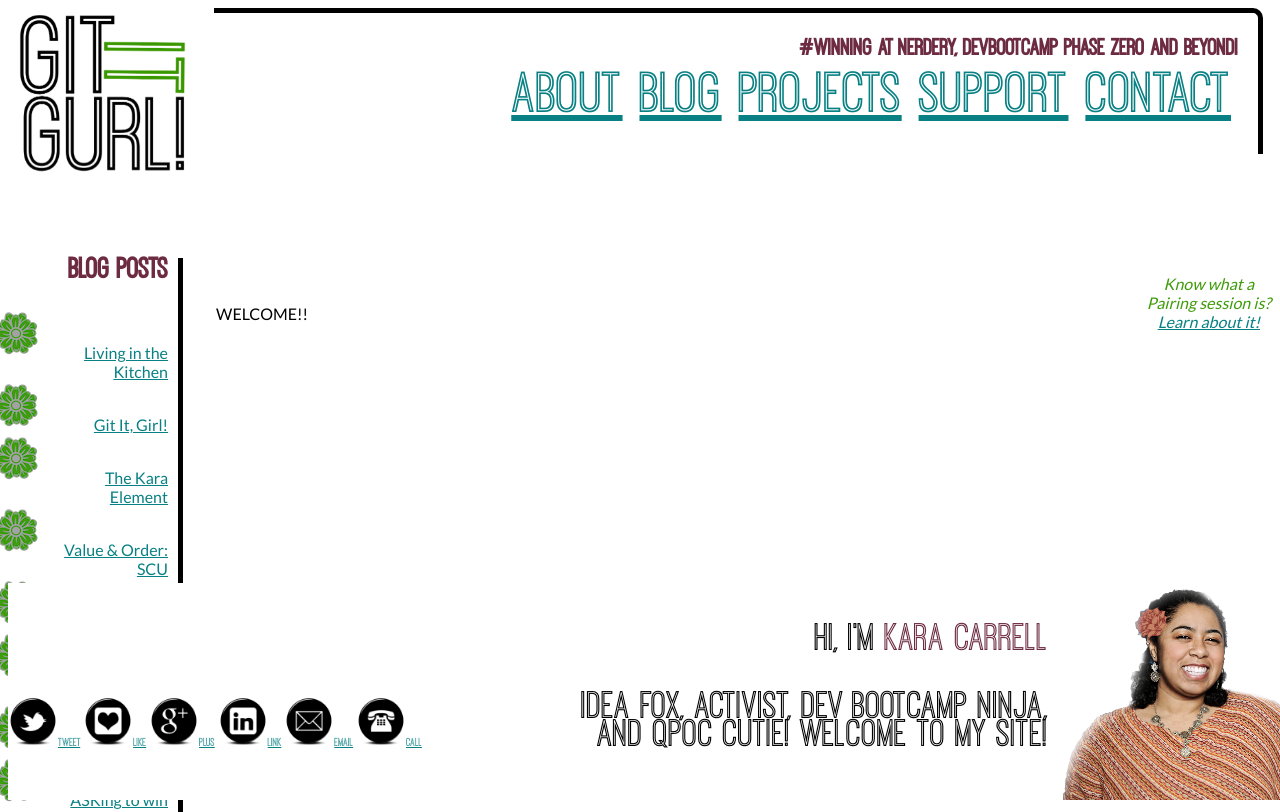
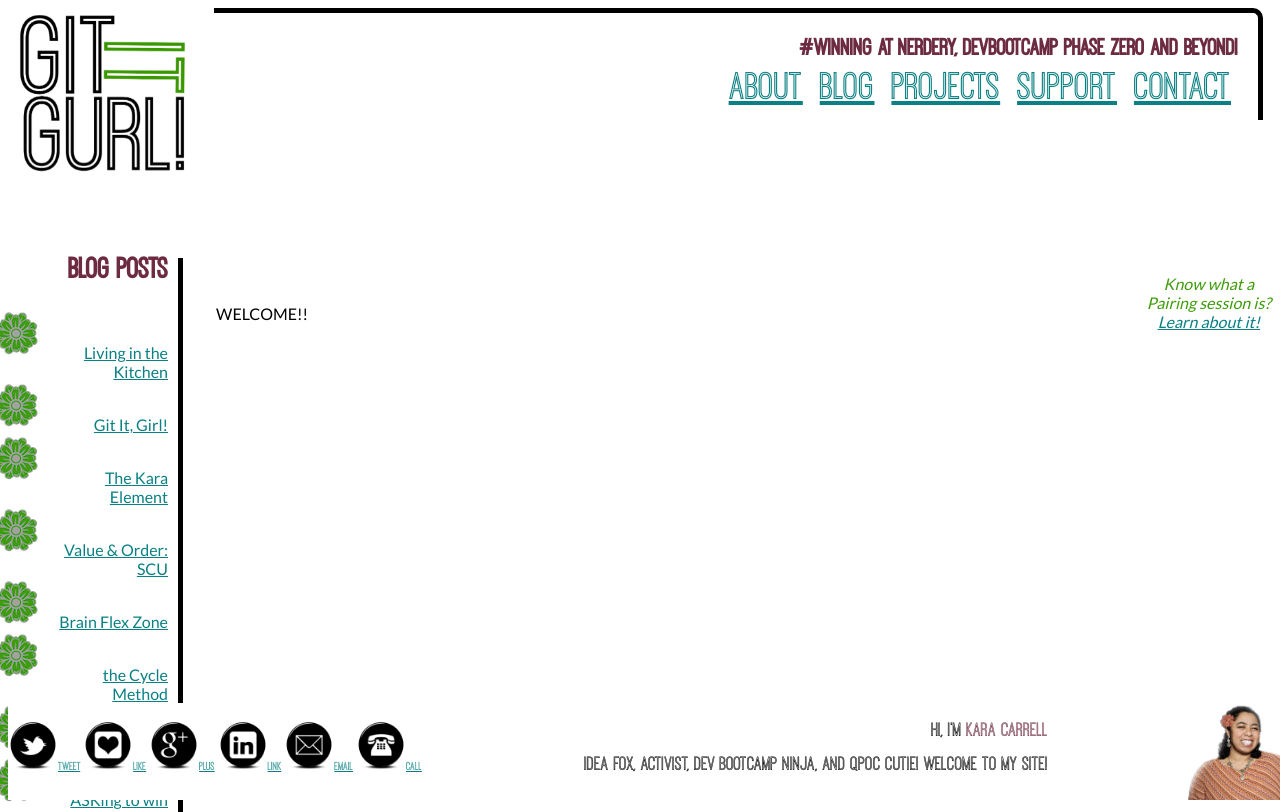
Before and after one commit to KaraAJC/old_KaraAJC.github.io, a plain HTML site: page index.html in a window 1280 px wide. Shown: the top 812 px of the page. Drawn offline with Linux system fonts and the light colour scheme.

Commit message:
updating CSS for mainsite

```diff
--- a/stylesheets/mainstylesheet.css
+++ b/stylesheets/mainstylesheet.css
@@ -1,4 +1,4 @@
-@font-face { font-family: Ostrich Sans Inline; src: url('../stylesheets/assets/ostrich-sans-inline/ostrich_Sans_inline-regular.otf');
+@font-face { font-family: Ostrich Sans Inline; src: url('assets/ostrich-sans-inline/Ostrich_Sans_Inline-regular.otf');
 }
 
 body {
@@ -42,7 +42,7 @@ a:active {
 }
 
 #topNav {
-  font-family: Ostrich Sans inline;
+  font-family: Ostrich Sans Inline;
   float: right;
   display: inline-block;
   width: 80%;
@@ -50,13 +50,13 @@ a:active {
   border-right: 5px solid black;
   border-top-right-radius: 10px;
   margin-right: 25px;
-  padding: 10px 20px 40px 0px;
+  padding: 10px 20px 20px 0px;
   font-size: 12px;
   text-align: right;
 }
 
 #topNav a {
-  font-size: 60px;
+  font-size: 40px;
   font-style: normal;
   text-align: initial;
   padding: 7px;
@@ -83,7 +83,7 @@ a:active {
 }
 
 #leftSidebar h3 {
-    font-family: ostrich sans inline;
+    font-family: Ostrich Sans Inline;
     color: #6D2B41;
     font-size: 30px;
     margin-top: 0px;
@@ -127,7 +127,7 @@ a:active {
     width: 42%;
     display: inline-block;
     font-size: 12px;
-    font-family: Ostrich Sans inline;
+    font-family: Ostrich Sans Inline;
 }
 
 #socialButtons img {
@@ -139,8 +139,8 @@ a:active {
   width: 39%;
   display: inline-block;
   text-align: right;
-  font-family: Ostrich Sans inline;
-  font-size: 40px;
+  font-family: Ostrich Sans Inline;
+  font-size: 20px;
   margin-bottom: 0px;
 }
 
@@ -155,6 +155,6 @@ a:active {
 }
 
 #karaPhoto img {
-  width: 225px;
+  width: 100px;
   Float: right;
 }
```
